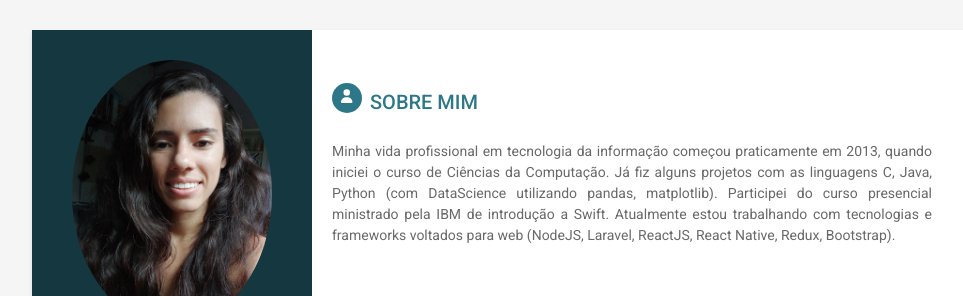
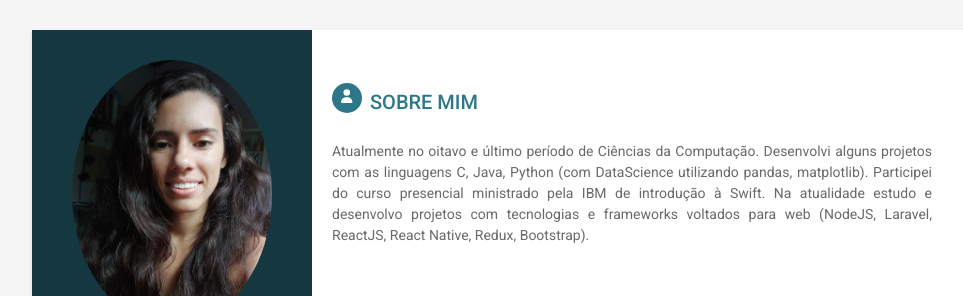
Before and after one commit to ManuSayure/manoelacs.github.io, a plain HTML site: page index.html in a window 1280 px wide. Shown: the top 296 px of the page, without its empty margins (128-1091 px from the left). Drawn offline with Linux system fonts and the light colour scheme.

Commit message:
melhorando bio

```diff
--- a/index.html
+++ b/index.html
@@ -23,7 +23,7 @@
     <div class="wrapper">
         <div class="sidebar-wrapper">
             <div class="profile-container">
-                <img class="profile" src="assets/images/profile3.jpg" alt=""  style="size: 300px;"/>
+                <img class="profile" src="assets/images/profile3.jpg" alt=""  />
                 <h1 class="name">Manoela C. Santos</h1>
                 <h3 class="tagline">Desenvolvedora Web</h3>
             </div><!--//profile-container-->
@@ -55,9 +55,8 @@
             <section class="section summary-section">
                 <h2 class="section-title"><span class="icon-holder"><i class="fas fa-user"></i></span>Sobre mim</h2>
                 <div class="summary">
-                    <p> Minha vida profissional em tecnologia da informação começou praticamente em 2013, quando iniciei o curso de Ciências da Computação.
-                        Já fiz alguns projetos com as linguagens C, Java, Python (com DataScience utilizando pandas, matplotlib).
-                        Participei do curso presencial ministrado pela IBM de introdução a Swift. Atualmente estou trabalhando com tecnologias e frameworks voltados para web (NodeJS, Laravel, ReactJS, React Native, Redux, Bootstrap).
+                    <p> Atualmente no oitavo e último período de Ciências da Computação. Desenvolvi alguns projetos com as linguagens C, Java, Python (com DataScience utilizando pandas, matplotlib).
+                        Participei do curso presencial ministrado pela IBM de introdução à Swift. Na atualidade estudo e desenvolvo projetos com tecnologias e frameworks voltados para web (NodeJS, Laravel, ReactJS, React Native, Redux, Bootstrap).
 
                     </p>
                 </div><!--//summary-->
```
